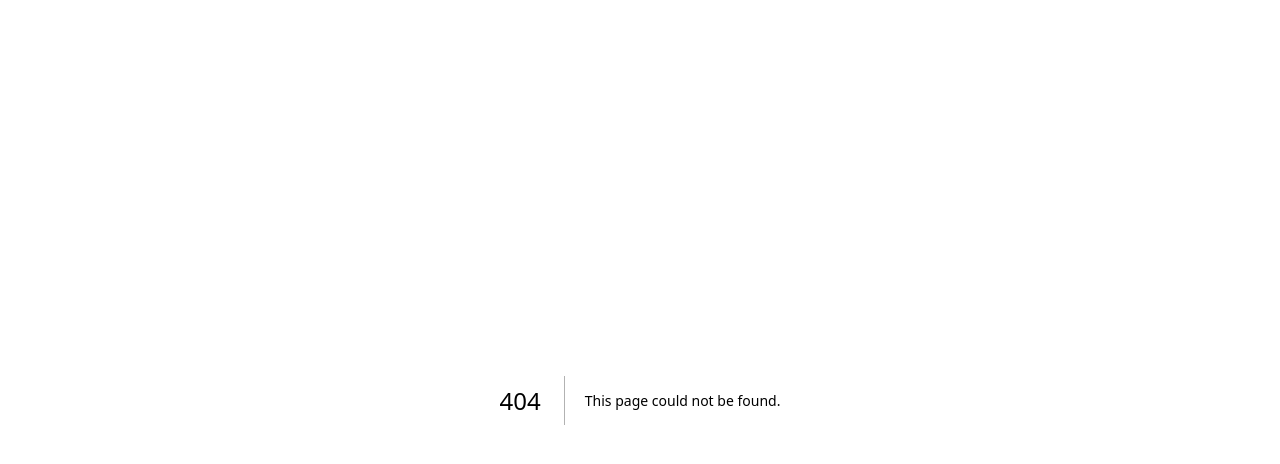
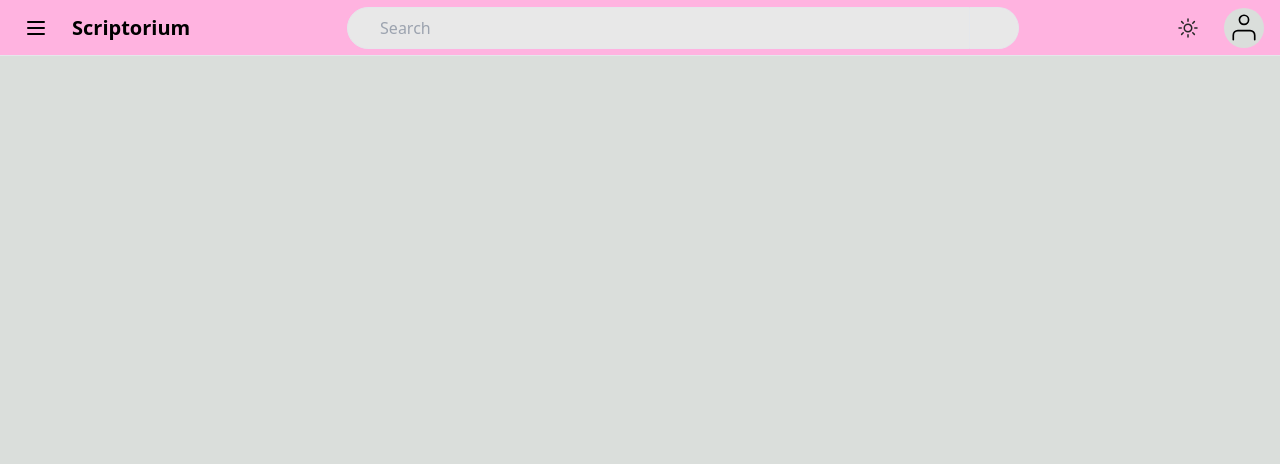
Before and after one commit to Sam-Wonjae-Lee/Scriptorium, a Next.js app in the folder PP1/: page /home in a window 1280 px wide. Before the commit this address had no page. Shown: the top 464 px of the page. Built offline with nearby package versions, Linux system fonts and the light colour scheme.

Commit message:
Updated navbar for theme switching and added home and profile pages

```diff
--- a/PP1/components/NavBar.tsx
+++ b/PP1/components/NavBar.tsx
@@ -37,10 +37,13 @@ const NavBar: React.FC = () => {
         <nav className="fixed top-0 left-0 right-0 flex items-center justify-between h-14 px-4 bg-light_pink-darken border-b z-10">
             {/* Left Section */}
             <div className="flex items-center">
+
+              {/* SideBar Button */}
               <button
                 className="p-2 hover:bg-gray-100 rounded-full"
                 onClick={toggleSideBar}
               >
+                {/* Hamburger Icon */}
                 <svg
                   className="h-6 w-6"
                   stroke="currentColor"
@@ -64,7 +67,7 @@ const NavBar: React.FC = () => {
             {/* Search Bar */}
             <div className="flex-1 max-w-2xl mx-4">
               <div className="flex">
-                <div className="flex flex-1 items-center border rounded-l-full px-4 bg-gray-50">
+                <div className="flex flex-1 items-center border rounded-l-full px-4 bg-element_background-light dark:bg-element_background-dark">
                   <input
                     type="text"
                     placeholder="Search"
@@ -73,7 +76,7 @@ const NavBar: React.FC = () => {
                     className="w-full p-2 bg-transparent outline-none ml-2"
                   />
                 </div>
-                <button className="px-6 bg-gray-100 border-l-0 border rounded-r-full hover:bg-gray-200">
+                <button className="px-6 border-l-0 border rounded-r-full bg-element_background-light dark:bg-element_background-dark">
                   {/* TODO: Search icon and dropdown needed */}
                 </button>
               </div>
@@ -82,6 +85,8 @@ const NavBar: React.FC = () => {
             {/* Right Section */}
             <div className="flex items-center space-x-6">
               <ThemeSwitcher />
+
+              {/* Profile Button */}
               <button
                   className="bg-background-light w-10 h-10 rounded-full border-none flex items-center justify-center p-2 cursor-pointer"
                   onClick={() => Router.push("/profile")}
@@ -93,28 +98,28 @@ const NavBar: React.FC = () => {
 
         {/* Side Bar */}
         {isSideBarOpen && (
-          <div className="fixed left-0 top-14 h-full w-64 bg-white border-r shadow-lg z-20">
+          <div className="fixed left-0 top-14 h-full w-64 bg-element_background-light dark:bg-element_background-dark dark:text-text-dark shadow-lg z-20">
               <div className="p-4">
               <a href="/" className="flex items-center px-4 py-3 hover:bg-light_pink-darken">
-                <svg className="h-6 w-6 mr-3" stroke="currentColor" fill="none" viewBox="0 0 24 24">
+                <svg className="h-6 w-6 mr-3 text-text-light dark:text-text-dark" stroke="currentColor" fill="none" viewBox="0 0 24 24">
                   <path strokeLinecap="round" strokeLinejoin="round" strokeWidth="2" d="M3 12l2-2m0 0l7-7 7 7M5 10v10a1 1 0 001 1h3m10-11l2 2m-2-2v10a1 1 0 01-1 1h-3m-6 0a1 1 0 001-1v-4a1 1 0 011-1h2a1 1 0 011 1v4a1 1 0 001 1m-6 0h6" />
                 </svg>
                 Home
               </a>
               <a href="/templates" className="flex items-center px-4 py-3 hover:bg-light_pink-darken">
-                <svg className="h-6 w-6 mr-3" stroke="currentColor" fill="none" viewBox="0 0 24 24">
+                <svg className="h-6 w-6 mr-3 text-text-light dark:text-text-dark" stroke="currentColor" fill="none" viewBox="0 0 24 24">
                   <path strokeLinecap="round" strokeLinejoin="round" strokeWidth="2" d="M4 5a1 1 0 011-1h14a1 1 0 011 1v2a1 1 0 01-1 1H5a1 1 0 01-1-1V5zM4 13a1 1 0 011-1h6a1 1 0 011 1v6a1 1 0 01-1 1H5a1 1 0 01-1-1v-6zM16 13a1 1 0 011-1h2a1 1 0 011 1v6a1 1 0 01-1 1h-2a1 1 0 01-1-1v-6z" />
                 </svg>
                 Templates
               </a>
               <a href="/blogs" className="flex items-center px-4 py-3 hover:bg-light_pink-darken">
-                <svg className="h-6 w-6 mr-3" stroke="currentColor" fill="none" viewBox="0 0 24 24">
+                <svg className="h-6 w-6 mr-3 text-text-light dark:text-text-dark" stroke="currentColor" fill="none" viewBox="0 0 24 24">
                   <path strokeLinecap="round" strokeLinejoin="round" strokeWidth="2" d="M19 20H5a2 2 0 01-2-2V6a2 2 0 012-2h10a2 2 0 012 2v1m2 13a2 2 0 01-2-2V7m2 13a2 2 0 002-2V9a2 2 0 00-2-2h-2m-4-3H9M7 16h6M7 8h6v4H7V8z" />
                 </svg>
                 Blogs
               </a>
               <a href="/create" className="flex items-center px-4 py-3 hover:bg-light_pink-darken">
-                <svg className="h-6 w-6 mr-3" stroke="currentColor" fill="none" viewBox="0 0 24 24">
+                <svg className="h-6 w-6 mr-3 text-text-light dark:text-text-dark" stroke="currentColor" fill="none" viewBox="0 0 24 24">
                   <path strokeLinecap="round" strokeLinejoin="round" strokeWidth="2" d="M12 4v16m8-8H4" />
                 </svg>
                 Create
--- /dev/null
+++ b/PP1/pages/home.tsx
@@ -0,0 +1,20 @@
+import { useRouter } from "next/router";
+import ActionButton from "../components/ActionButton";
+import Card from "../components/Card";
+import InputField from "../components/InputField";
+import NavBar from "../components/NavBar";
+
+
+const Home = () => {
+
+    return (
+        <div className="min-h-screen w-full flex flex-col items-center bg-background-light dark:bg-background-dark">
+            <NavBar />
+            <div className="flex flex-col items-center gap-4 mt-8">
+
+            </div>
+        </div>
+    )
+};
+
+export default Home;
```
Also changed, not shown: PP1/pages/profile.tsx (added, +13 -0 lines).
